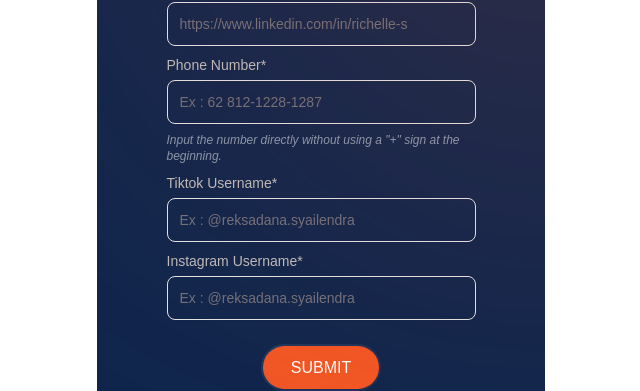
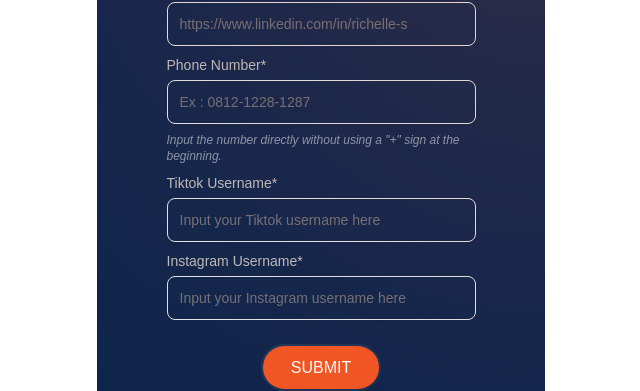
Before and after one commit to AisFarhanFreelance/market-maestro-society-invitation, a Next.js app: page /rsvp in a window 1280 px wide. Shown: the part 1044-1435 px from the top of the page, without its empty margins (319-959 px from the left). Built offline with nearby package versions, Linux system fonts and the light colour scheme; a web font is replaced by a local one.

Commit message:
fix layout and remove some component

```diff
--- a/src/app/main/page.tsx
+++ b/src/app/main/page.tsx
@@ -26,6 +26,14 @@ export default function Home() {
           <div className="absolute top-[1542px] left-[-217px] h-[368px] w-[368px] rounded-full bg-[#F05625] opacity-85 blur-[250px]" />
           <div className="absolute top-[2399px] left-[-239px] h-[368px] w-[368px] rounded-full bg-[#F05625] opacity-85 blur-[250px]" />
 
+          <div className="absolute top-[0px] right-[0px]">
+            <Image src={BgDotLowOpacity1} alt="Background Dot Low Opacity 1" />
+          </div>
+          <div className="absolute top-[0px] left-[0px]">
+            <Image src={BgDotLowOpacity1} alt="Background Dot Low Opacity 1" />
+          </div>
+
+          <EventDescription />
           <div className="relative top-[-100px]">
             <div className="absolute right-[-52.73px]">
               <Image src={StringOrnament} alt="String Ornament" />
@@ -37,15 +45,6 @@ export default function Home() {
               <Image src={StringOrnament2} alt="String Ornament 2" />
             </div>
           </div>
-
-          <div className="absolute top-[0px] right-[0px]">
-            <Image src={BgDotLowOpacity1} alt="Background Dot Low Opacity 1" />
-          </div>
-          <div className="absolute top-[0px] left-[0px]">
-            <Image src={BgDotLowOpacity1} alt="Background Dot Low Opacity 1" />
-          </div>
-
-          <EventDescription />
           {/* <div className="relative  h-[300px] w-full">
             <div className="absolute top-0 right-[-52.73px]">
               <Image src={StringOrnament} alt="String Ornament" />
@@ -61,7 +60,9 @@ export default function Home() {
           {/* <div className="  right-[0] bottom-0 h-[162.54px] w-full min-w-[476.28px]">
             <Image src={WaveLine1} alt="Wave Line Ornament" width={500} />
           </div> */}
-          <Attendance />
+          <div className="mb-[-50px]">
+            <Attendance />
+          </div>
           <Reservation />
           <MusicPlayer />
         </div>
--- a/src/components/date-time/date-time.tsx
+++ b/src/components/date-time/date-time.tsx
@@ -4,9 +4,11 @@ import Link from "next/link";
 import AnimatedElement from "../animation/animated-element";
 import { Button } from "../ui/button";
 import StringOrnament from "/public/assets/images/string-ornament.svg";
+import WaveLine1 from "/public/assets/images/wavey1.svg";
 
 const DateTime = () => {
   return (
+    <div>
       <div className="relative flex min-h-screen w-full items-center justify-center px-12 text-white">
         <div className="z-50 flex w-full flex-col items-center justify-center text-center">
           <AnimatedElement>
@@ -70,6 +72,10 @@ const DateTime = () => {
           />
         </div>
       </div>
+      <div className="relative top-[-100px]">
+        <Image src={WaveLine1} alt="Wave Line Ornament" width={500} />
+      </div>
+    </div>
   );
 };
 
--- a/src/components/event-description/event-description.tsx
+++ b/src/components/event-description/event-description.tsx
@@ -3,7 +3,6 @@ import Image from "next/image";
 import AnimatedElement from "../animation/animated-element";
 import CAKLogo from "/public/assets/images/cak-investmen-club-logo-white1.svg";
 import SyailendraLogo3 from "/public/assets/images/syailendra-logo3.svg";
-import WaveLine1 from "/public/assets/images/wavey1.svg";
 
 const EventDescription = () => {
   return (
@@ -30,9 +29,6 @@ const EventDescription = () => {
           </div>
         </AnimatedElement>
       </div>
-      <div className="relative bottom-[-100px]">
-        <Image src={WaveLine1} alt="Wave Line Ornament" width={500} />
-      </div>
     </div>
   );
 };
--- a/src/components/rsvp-form/pop-up.tsx
+++ b/src/components/rsvp-form/pop-up.tsx
@@ -40,19 +40,14 @@ export default function Popup({ isOpen, onClose }: PopupProps) {
               RESERVED
             </div>
             <div className="mb-1 font-avenir text-sm text-[#2E4366]">
-              Thank you for joining the symphony. Your confirmation details will
-              be sent via Whatsapp/Emaill within 24 hours before the event.
+              Your confirmation details will be sent via Whatsapp/Emaill within
+              24 hours before the event.
             </div>
             <div className="mb-12 font-avenir text-sm text-[#2E4366]">
               Your personalized business card will be prepared based on the
               information provided.
             </div>
             <hr className="mb-3 border-solid border-[#2E4366]" />
-            <div className="mb-8 font-carrig text-xs text-[#2E4366]">
-              Syailendra Capital x CAK Investment Club
-              <br />
-              June 14th, 2025 | 17.30 - 21.00
-            </div>
             <div className="mb-3 font-avenir text-xs text-[#2E4366]">
               For any questions, reach out to:
             </div>
--- a/src/components/rsvp-form/rsvp-form.tsx
+++ b/src/components/rsvp-form/rsvp-form.tsx
@@ -243,7 +243,7 @@ const RsvpForm = () => {
                         </FormLabel>
                         <FormControl>
                           <Input
-                            placeholder="Ex : 62 812-1228-1287"
+                            placeholder="Ex : 0812-1228-1287"
                             className="text-[#BDBDBD]"
                             {...field}
                           />
@@ -268,7 +268,7 @@ const RsvpForm = () => {
                         </FormLabel>
                         <FormControl>
                           <Input
-                            placeholder="Ex : @reksadana.syailendra"
+                            placeholder="Input your Tiktok username here"
                             className="text-[#BDBDBD]"
                             {...field}
                           />
@@ -289,7 +289,7 @@ const RsvpForm = () => {
                         </FormLabel>
                         <FormControl>
                           <Input
-                            placeholder="Ex : @reksadana.syailendra"
+                            placeholder="Input your Instagram username here"
                             className="text-[#BDBDBD]"
                             {...field}
                           />
```
Lines whose indentation alone changed are shown as unchanged.
